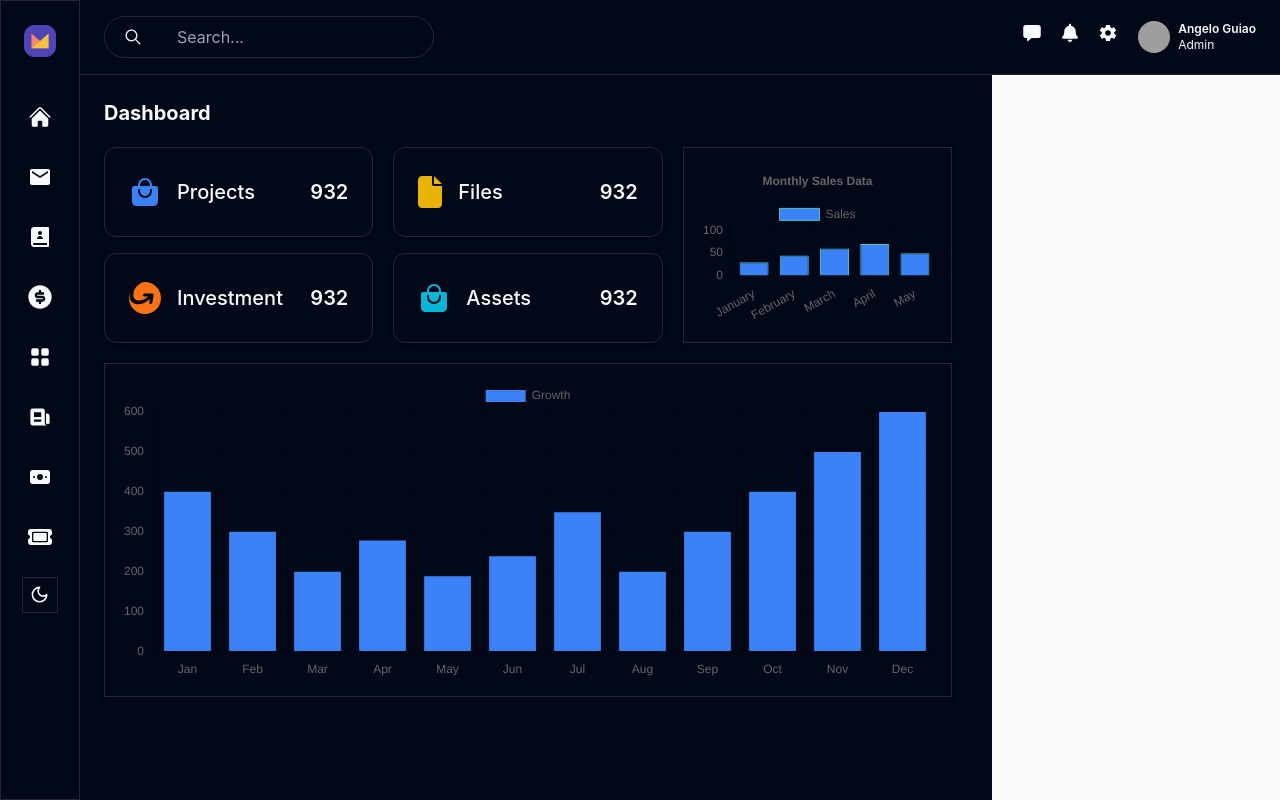
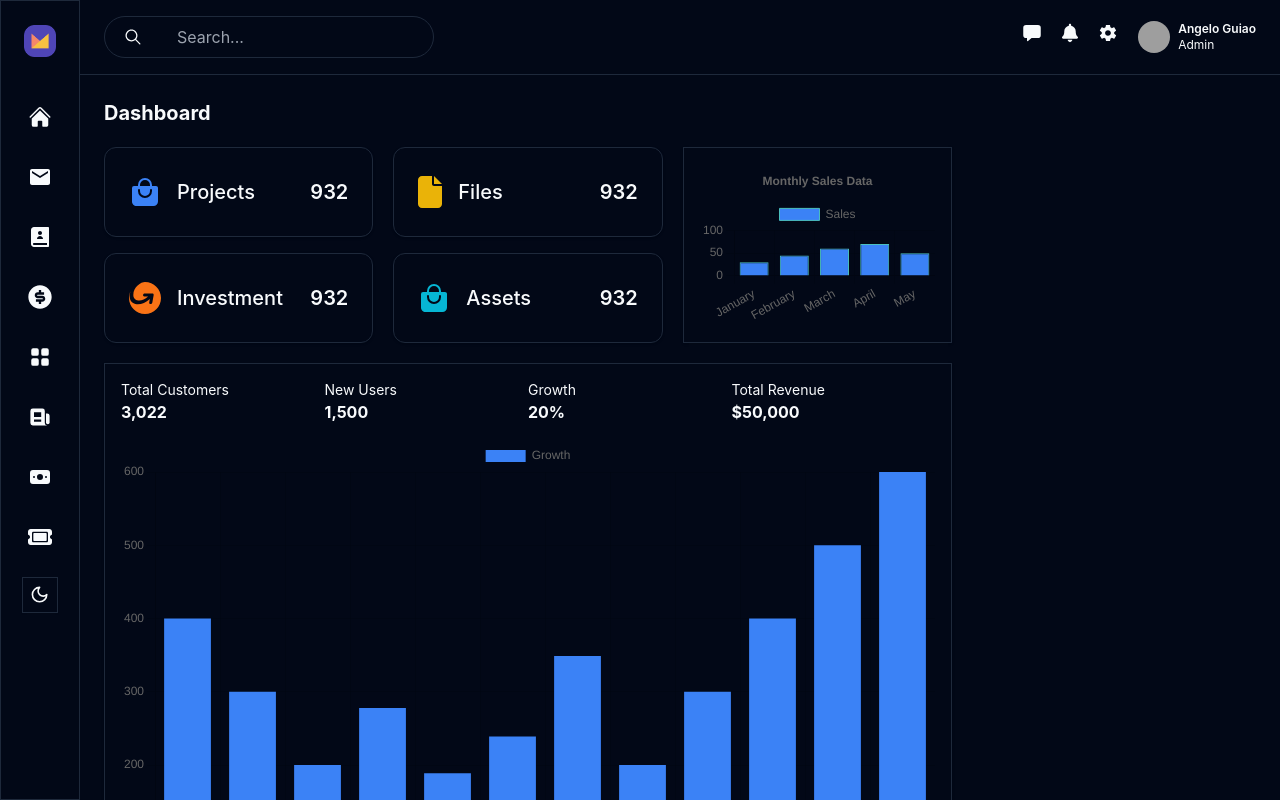
Before and after one commit to havengrim/modern-dashboard, a React app: page / in a window 1280 px wide. Shown: the top 800 px of the page. Built offline with nearby package versions, Linux system fonts and the light colour scheme; grey boxes are pictures that could not be loaded; the HTML template or start-up script is replaced by a standard one.

Commit message:
total responsiveness

```diff
--- a/src/components/BarChartGrowth.tsx
+++ b/src/components/BarChartGrowth.tsx
@@ -10,7 +10,7 @@ const data = {
     {
       label: 'Growth',
       data: [400, 300, 200, 278, 189, 239, 349, 200, 300, 400, 500, 600],
-      backgroundColor: '#3B82F6', // Light purple color
+      backgroundColor: '#3B82F6', // Light blue color
     },
   ],
 };
@@ -31,9 +31,29 @@ const options = {
 
 const BarChartGrowth = () => {
   return (
-    <div className="w-full sm:w-full md:w-full h-[300px] sm:h-[400px] lg:h-[300px]">
-    <Bar data={data} options={options} />
-  </div>
+    <div className="w-[75vw] sm:w-full md:w-auto h-auto">
+      <div className='grid sm:grid-cols-4 grid-cols-2'>
+        <div className='flex flex-col'>
+          <span className='text-sm'>Total Customers</span>
+          <span className='text-base font-bold text-gray-800 dark:text-foreground'>3,022</span>
+        </div>
+        <div className='flex flex-col'>
+          <span className='text-sm'>New Users</span>
+          <span className='text-base font-bold text-gray-800 dark:text-foreground'>1,500</span>
+        </div>
+        <div className='flex flex-col'>
+          <span className='text-sm'>Growth</span>
+          <span className='text-base font-bold text-gray-800 dark:text-foreground'>20%</span>
+        </div>
+        <div className='flex flex-col'>
+          <span className='text-sm'>Total Revenue</span>
+          <span className='text-base font-bold text-gray-800 dark:text-foreground'>$50,000</span>
+        </div>
+      </div>
+      <div className="h-[300px] sm:h-[400px] lg:h-[500px] mt-4">
+        <Bar data={data} options={options} />
+      </div>
+    </div>
   );
 };
 
--- /dev/null
+++ b/src/components/PieChartProfile.tsx
@@ -0,0 +1,40 @@
+import { Pie } from 'react-chartjs-2';
+import { Chart as ChartJS, ArcElement, Tooltip, Legend } from 'chart.js';
+
+// Register Chart.js components
+ChartJS.register(ArcElement, Tooltip, Legend);
+
+const data = {
+  labels: ['Male', 'Female', 'Other'],
+  datasets: [
+    {
+      label: 'User Profiles',
+      data: [500, 300, 50], // Sample data for Male, Female, and Other
+      backgroundColor: ['#3B82F6', '#EF4444', '#10B981'], // Colors for Male, Female, Other
+      hoverOffset: 4,
+    },
+  ],
+};
+
+const options = {
+  responsive: true,
+  maintainAspectRatio: false,
+  plugins: {
+    legend: {
+      position: 'top' as const,
+    },
+    tooltip: {
+      enabled: true,
+    },
+  },
+};
+
+const PieChartProfile = () => {
+  return (
+    <div className="w-full h-[300px] sm:h-[400px] md:h-[450px] lg:h-[500px] min-h-[300px] max-w-full lg:max-w-[600px] mx-auto">
+      <Pie data={data} options={options} />
+    </div>
+  );
+};
+
+export default PieChartProfile;
--- a/src/pages/MainDashboard.tsx
+++ b/src/pages/MainDashboard.tsx
@@ -50,7 +50,7 @@ const MainDashboard = () => {
             </div>
             <div>
               <div className="flex flex-col items-center h-full">
-                <div className="w-full max-w-2xl bg-card border h-full rounded-lg shadow p-4">
+                <div className="w-full  bg-card border h-full rounded-lg shadow p-4">
                   <BarChart />
                 </div>
               </div>
@@ -63,9 +63,6 @@ const MainDashboard = () => {
           </div>
         </Grid>
 
-        <Grid size={{ xs: 12, md: 3 }} className="bg-gray-50 h-screen">
-
-        </Grid>
       </Grid>
     </section>
   );
```
